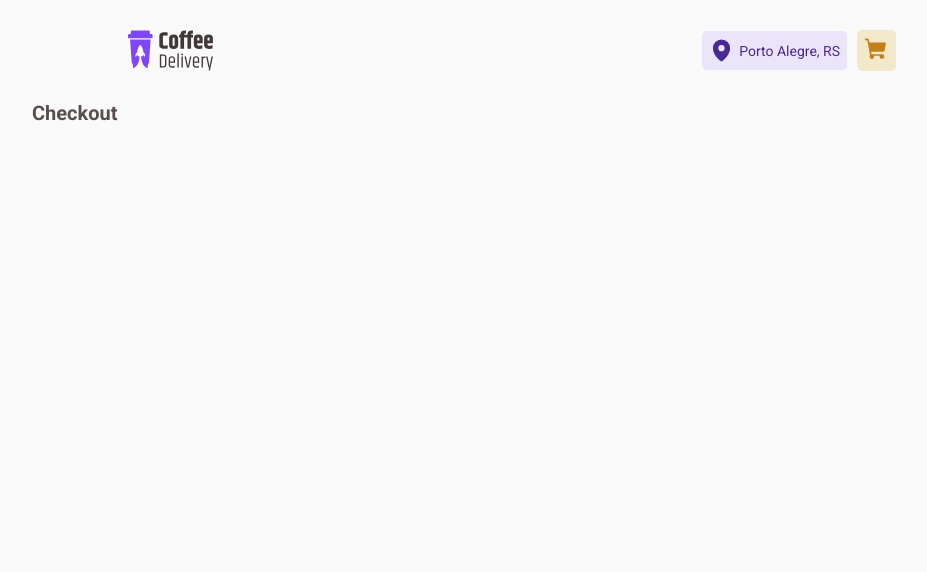
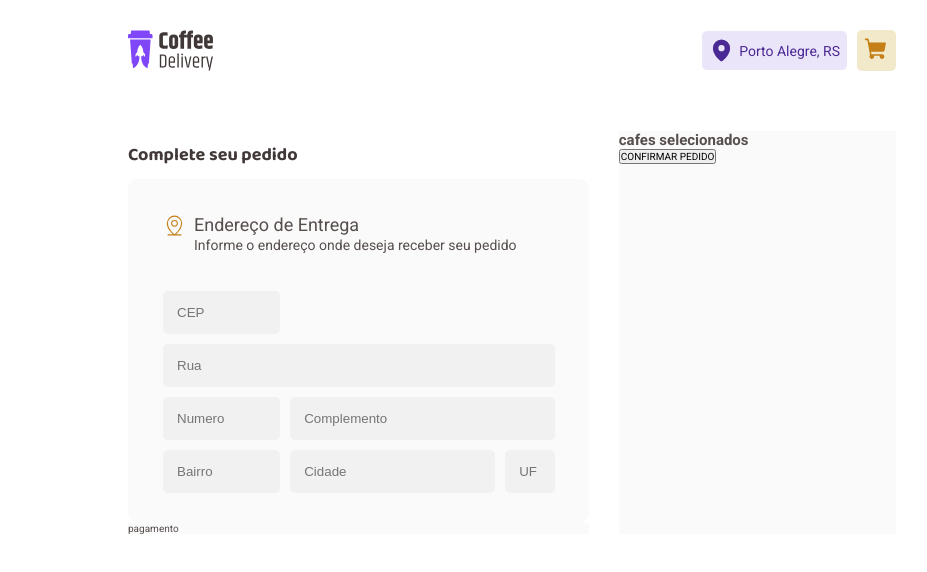
Before and after one commit to HumbertoSilv/coffee_delivery, a React (Vite) app: page /checkout in a window 1280 px wide. Shown: the top 572 px of the page, without its empty margins (128-1055 px from the left). Built offline with nearby package versions, Linux system fonts and the light colour scheme.

Commit message:
feat: refactory Checkout page and create Address component

```diff
--- a/package.json
+++ b/package.json
@@ -10,11 +10,14 @@
     "preview": "vite preview"
   },
   "dependencies": {
+    "@hookform/resolvers": "^3.1.0",
     "phosphor-react": "^1.4.1",
     "react": "^18.2.0",
     "react-dom": "^18.2.0",
+    "react-hook-form": "^7.43.9",
     "react-router-dom": "^6.10.0",
-    "styled-components": "^5.3.10"
+    "styled-components": "^5.3.10",
+    "zod": "^3.21.4"
   },
   "devDependencies": {
     "@rocketseat/eslint-config": "^1.2.0",
--- a/src/pages/Checkout/index.tsx
+++ b/src/pages/Checkout/index.tsx
@@ -1,3 +1,49 @@
+import { MapPinLine } from 'phosphor-react'
+import {
+  CheckoutContainer,
+  Address,
+  Payment,
+  ComplementaryData,
+  OrderContainer,
+  FormHeader,
+  Input,
+} from './styles'
+
 export const Checkout = () => {
-  return <h1>Checkout</h1>
+  return (
+    <CheckoutContainer>
+      <ComplementaryData>
+        <h1>Complete seu pedido</h1>
+        <Address>
+          <FormHeader>
+            <MapPinLine size={23} weight="light" />
+            <div>
+              <span>Endereço de Entrega</span>
+              <p>Informe o endereço onde deseja receber seu pedido</p>
+            </div>
+          </FormHeader>
+          <form action="">
+            <Input id="cep" placeholder="CEP" />
+            <Input id="rua" placeholder="Rua" />
+            <Input id="num" placeholder="Numero" />
+            <Input id="comp" placeholder="Complemento" />
+            <Input id="bai" placeholder="Bairro" />
+            <Input id="cid" placeholder="Cidade" />
+            <Input id="uf" placeholder="UF" />
+          </form>
+        </Address>
+        <Payment>pagamento</Payment>
+      </ComplementaryData>
+
+      <OrderContainer>
+        <h1>cafes selecionados</h1>
+        <div>
+          <div></div>
+          <div>
+            <button>CONFIRMAR PEDIDO</button>
+          </div>
+        </div>
+      </OrderContainer>
+    </CheckoutContainer>
+  )
 }
--- /dev/null
+++ b/src/pages/Checkout/styles.ts
@@ -0,0 +1,96 @@
+import styled from 'styled-components'
+
+export const CheckoutContainer = styled.div`
+  display: grid;
+  grid-template-columns: 60% 1fr;
+  gap: 3rem;
+  width: 80%;
+  margin: 60px auto;
+`
+export const ComplementaryData = styled.div`
+  h1 {
+    font-family: 'Baloo 2', cursive;
+    font-size: 1.8rem;
+    padding: 10px 0;
+    color: ${(props) => props.theme['base-subtitle']};
+  }
+`
+export const Address = styled.div`
+  border-radius: 10px;
+  background: ${(props) => props.theme.background};
+
+  form {
+    display: grid;
+    gap: 1rem;
+    padding: 0 3.5rem 3rem;
+
+    #cep {
+      grid-area: cep;
+    }
+
+    #rua {
+      grid-area: rua;
+    }
+
+    #num {
+      grid-area: num;
+    }
+
+    #comp {
+      grid-area: comp;
+    }
+
+    #bai {
+      grid-area: bai;
+    }
+
+    #cid {
+      grid-area: cid;
+    }
+
+    #uf {
+      grid-area: uf;
+    }
+
+    grid-template:
+      'cep . .'
+      'rua rua rua'
+      'num comp comp'
+      'bai cid uf'
+      / 30% 1fr 50px;
+
+    input {
+      padding: 1.4rem;
+      border: none;
+      border-radius: 5px;
+      background: ${(props) => props.theme['base-input']};
+    }
+  }
+`
+export const FormHeader = styled.div`
+  display: flex;
+  padding: 3.5rem;
+  gap: 0.8rem;
+
+  svg {
+    color: ${(props) => props.theme['yellow-dark']};
+  }
+
+  span {
+    font-size: 1.8rem;
+  }
+
+  p {
+    font-size: 1.4rem;
+    line-height: 1.5;
+  }
+`
+export const Input = styled.input``
+
+export const Payment = styled.div`
+  background: ${(props) => props.theme.background};
+`
+
+export const OrderContainer = styled.aside`
+  background: ${(props) => props.theme.background};
+`
--- a/src/pages/Home/styles.ts
+++ b/src/pages/Home/styles.ts
@@ -6,6 +6,7 @@
   flex-direction: column;
   width: 100%;
   margin: 8.5rem auto;
+  background: ${(props) => props.theme.background};
 `
 export const InfoContainer = styled.div`
   width: 50%;
--- a/src/styles/global.ts
+++ b/src/styles/global.ts
@@ -16,7 +16,7 @@
 	  font-size: 62.5%;
     width: 75%;
     margin: auto;
-    background: ${(props) => props.theme.background};
+    /* background: ${(props) => props.theme.background}; */
   }
 
   body {
--- a/src/styles/themes/default.ts
+++ b/src/styles/themes/default.ts
@@ -13,7 +13,7 @@
   'base-label': '#8D8686',
   'base-hover': '#D7D5D5',
   'base-button': '#E6E5E5',
-  'base-input': '#EDEDED',
+  'base-input': '#edededa1',
   'base-card': '#F3F2F2',
 
   background: '#FAFAFA',
```
